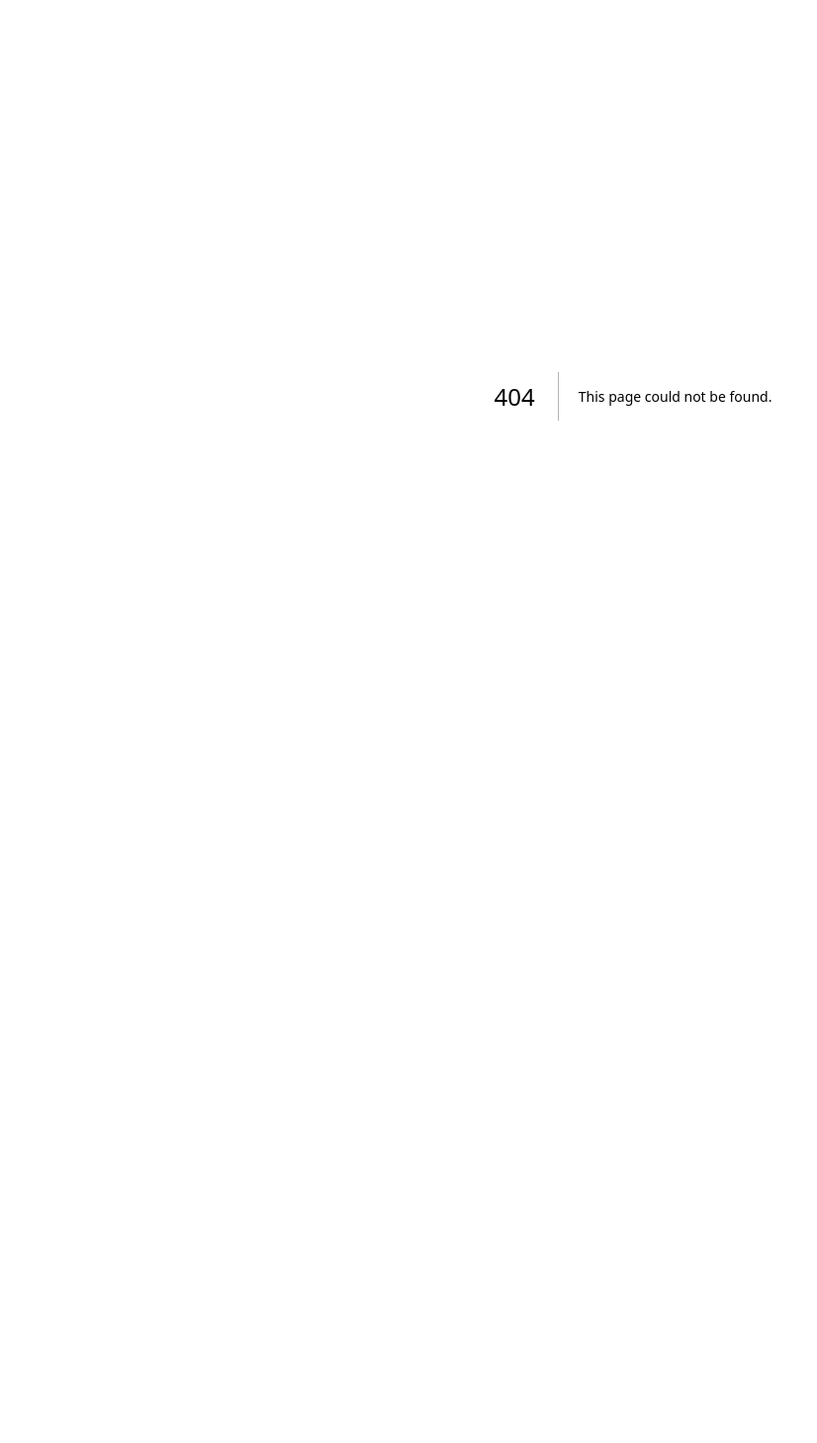
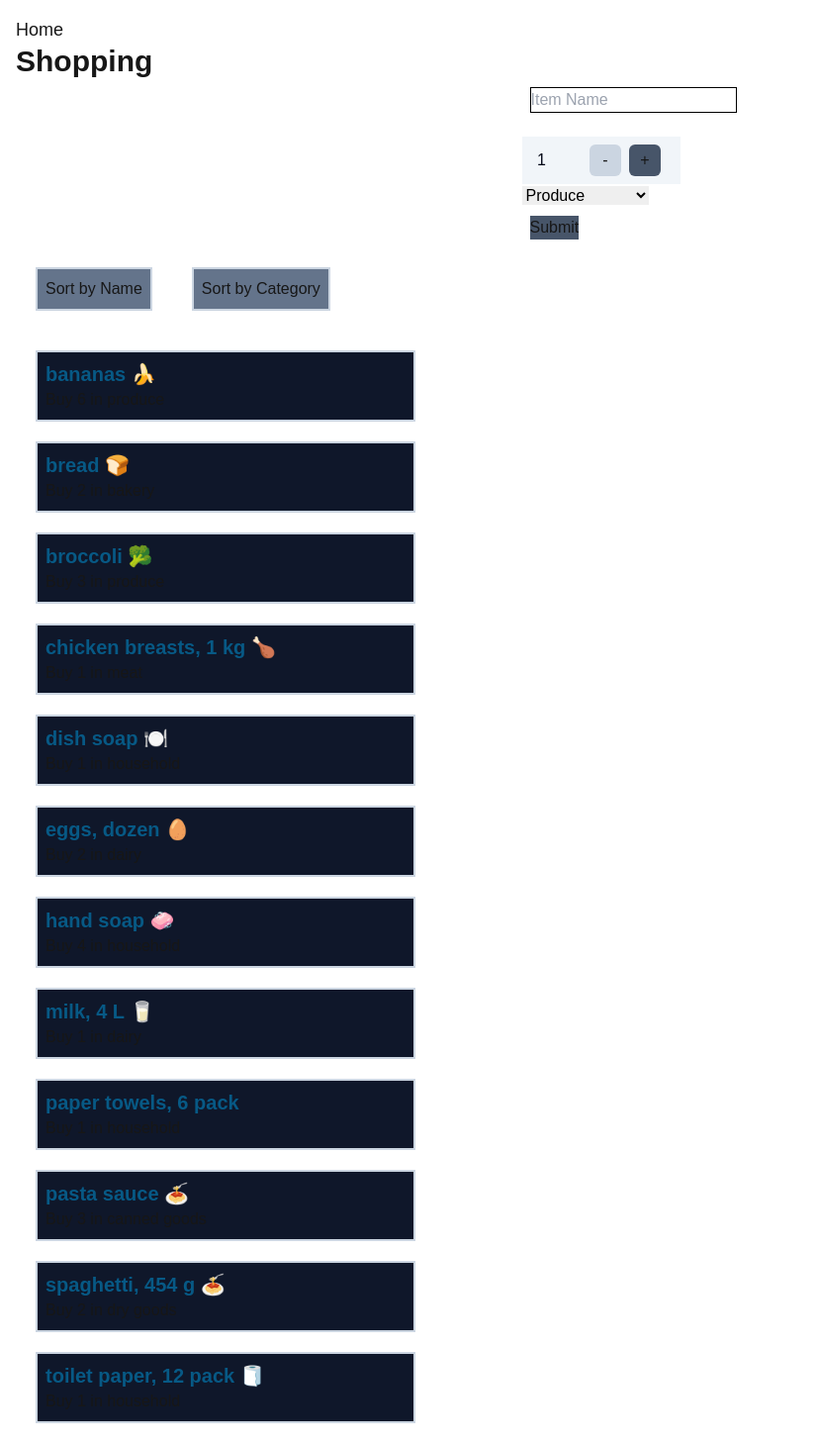
Before and after one commit to Jaxsimon2/cprg306-assignments, a Next.js app: page /week-7 in a window 1280 px wide. Before the commit this address had no page. Shown: the whole page at 99% size, without its empty margins (0-826 px from the left). Before the commit the page ends 800 px from the top, so only its background shows below. Built offline with nearby package versions, Linux system fonts and the light colour scheme.

Commit message:
added week 7

```diff
--- a/app/page.js
+++ b/app/page.js
@@ -19,6 +19,9 @@ export default function Page() {
     <li>
       <Link href="/week-6">Week 6 Assignment</Link>
     </li>
+    <li>
+      <Link href="/week-7">Week 7 Assignment</Link>
+    </li>
   </main>
   );
 }
--- /dev/null
+++ b/app/week-7/item-list.js
@@ -0,0 +1,43 @@
+"use client"
+import Item from "./item";
+import { useState } from "react";
+
+
+export default function ItemList({items}){
+
+    const[sortBy, setSortBy] = useState("name");
+
+
+    if (sortBy === "name"){
+        items.sort((a, b) => a.name.localeCompare(b.name));
+    }
+    if (sortBy === "category"){
+        items.sort((a, b) => a.category.localeCompare(b.category));
+    }
+
+
+    const sortName = () => {
+        setSortBy("name");
+    };
+
+    const sortCategory = () => {
+        setSortBy("category");
+    };
+
+
+    return(
+    <main>
+        <button className="m-5 bg-slate-500 p-2 border-2 border-slate-300" onClick={sortName}>Sort by Name</button>
+        <button className="m-5 bg-slate-500 p-2 border-2 border-slate-300" onClick={sortCategory}>Sort by Category</button>
+        <ul>
+            {items.map((item) => (
+                <Item key={item.id}
+                name={item.name}
+                quantity={item.quantity}
+                category={item.category}/>
+            ))}
+        </ul>
+    </main>
+      );
+
+}
--- /dev/null
+++ b/app/week-7/item.js
@@ -0,0 +1,8 @@
+export default function Item({ name, quantity, category}){
+    return(
+        <section className="m-5 w-96 bg-slate-900 p-2 border-2 border-slate-300">
+            <h3 className="text-xl font-bold text-sky-800">{name}</h3>
+            <p>Buy {quantity} in {category}</p>
+        </section>
+    );
+}
--- /dev/null
+++ b/app/week-7/items.json
@@ -0,0 +1,74 @@
+[
+    {
+      "id": "1h2GJKH12gkHG31h1H",
+      "name": "milk, 4 L 🥛",
+      "quantity": 1,
+      "category": "dairy"
+    },
+    {
+      "id": "2KJH3k2j3H1k2J3K1H",
+      "name": "bread 🍞",
+      "quantity": 2,
+      "category": "bakery"
+    },
+    {
+      "id": "3h2KJH3k2j3H1k2J3",
+      "name": "eggs, dozen 🥚",
+      "quantity": 2,
+      "category": "dairy"
+    },
+    {
+      "id": "4k2J3K1H2GJKH12gk",
+      "name": "bananas 🍌",
+      "quantity": 6,
+      "category": "produce"
+    },
+    {
+      "id": "5H1h1H2KJH3k2j3H",
+      "name": "broccoli 🥦",
+      "quantity": 3,
+      "category": "produce"
+    },
+    {
+      "id": "6H1k2J3K1H2GJKH1",
+      "name": "chicken breasts, 1 kg 🍗",
+      "quantity": 1,
+      "category": "meat"
+    },
+    {
+      "id": "7gkHG31h1H2KJH3k",
+      "name": "pasta sauce 🍝",
+      "quantity": 3,
+      "category": "canned goods"
+    },
+    {
+      "id": "8j3H1k2J3K1H2GJK",
+      "name": "spaghetti, 454 g 🍝",
+      "quantity": 2,
+      "category": "dry goods"
+    },
+    {
+      "id": "9H12gkHG31h1H2KJ",
+      "name": "toilet paper, 12 pack 🧻",
+      "quantity": 1,
+      "category": "household"
+    },
+    {
+      "id": "10H3k2j3H1k2J3K1",
+      "name": "paper towels, 6 pack",
+      "quantity": 1,
+      "category": "household"
+    },
+    {
+      "id": "11k2J3K1H2GJKH12",
+      "name": "dish soap 🍽️",
+      "quantity": 1,
+      "category": "household"
+    },
+    {
+      "id": "12GJKH12gkHG31h1",
+      "name": "hand soap 🧼",
+      "quantity": 4,
+      "category": "household"
+    }
+  ]
--- /dev/null
+++ b/app/week-7/new-item.js
@@ -0,0 +1,82 @@
+"use client"
+import {useState} from "react";
+
+export default function NewItem({onAddItem}){
+    const [name, setName] = useState("");
+    const [quantity, setCount] = useState(1);
+    const [category, setCategory] = useState("produce");
+
+    const increment = () => {
+        if (quantity < 20) {setCount(quantity+1);} }
+
+    const decrement = () => {
+        if (quantity > 1) {setCount(quantity-1);}}
+
+    const handleNameChange = (event) => {
+        let name = event.target.value;
+        name = name.replace(/[^a-zA-Z\s]/g, "");
+        setName(name);
+    };
+
+    const handleCategoryChange = (event) => {
+        let category = event.target.value;
+        setCategory(category);
+    };
+
+    const handleSubmit = (event) => {
+        event.preventDefault();
+        const newID = Math.floor(Math.random());
+        const newItem = {id: newID, name, quantity, category};
+        console.log(newItem);
+        onAddItem(newItem);
+
+        setName("");
+        setCount(1);
+        setCategory("produce");
+    };
+
+    return(
+        <main className="flex flex-wrap justify-center border-white" >
+            <form onSubmit={(event => handleSubmit(event))}>
+                {/* <label htmlFor="name"></label> */}
+                <div>
+                    <input
+                        required
+                        placeholder="Item Name"
+                        id="name"
+                        type="text"
+                        value={name}
+                        onChange={(event) => handleNameChange(event)}
+                        className="border border-black m-2 text-black"/>
+                </div>
+                <div>
+                    <div className="flex justify-center mt-4 w-40 h-12 bg-slate-100 p-1">
+                        <p className="mt-2 mr-10 text-slate-950 ">{quantity}</p>
+                        <button type="button" disabled={quantity===1} className="m-1 h-8 w-8 bg-slate-600 rounded-md hover:bg-slate-800 disabled:bg-slate-300" onClick={decrement}>-</button>
+                        <button type="button" disabled={quantity===20} className="m-1 h-8 w-8 bg-slate-600 rounded-md hover:bg-slate-800 disabled:bg-slate-300" onClick={increment}>+</button>
+                    </div>
+                    <select value={category} className="text-black" onChange={(event) => handleCategoryChange(event)}>
+                        <option value="" disabled>Category</option>
+                        <option value="produce">Produce</option>
+                        <option value="dairy">Dairy</option>
+                        <option value="bakery">Bakery</option>
+                        <option value="meat">Meat</option>
+                        <option value="frozen-foods">Frozen Food</option>
+                        <option value="canned-goods">Canned Goods</option>
+                        <option value="dry-goods">Dry Goods</option>
+                        <option value="beverages">Beverages</option>
+                        <option value="snacks">Snacks</option>
+                        <option value="household">Household</option>
+                        <option value="other">Other</option>
+                    </select>
+                </div>
+                <div>
+                    <input type="submit" value="Submit" className="flex:1 m-2 bg-slate-600 hover:bg-slate-800"/>
+                </div>
+
+            </form>
+
+
+        </main>
+    );
+}
--- /dev/null
+++ b/app/week-7/page.js
@@ -0,0 +1,27 @@
+"use client"
+import Link from "next/link";
+import ItemList from "./item-list";
+import NewItem from "./new-item";
+import itemsData from "./items.json";
+import { useState } from "react";
+
+export default function Page(){
+    const [items, setItems] = useState(itemsData);
+
+    const handleAddItem = (addItem) =>{
+        setItems(...items, addItem)
+    };
+
+    return(
+
+        <main className="m-4">
+            <Link href="/" className="text-lg">Home</Link>
+            <h1 className="text-3xl font-bold">Shopping</h1>
+            <NewItem onAddItem={handleAddItem}/>
+            <ItemList items={items}/>
+
+
+        </main>
+
+    );
+}
```
